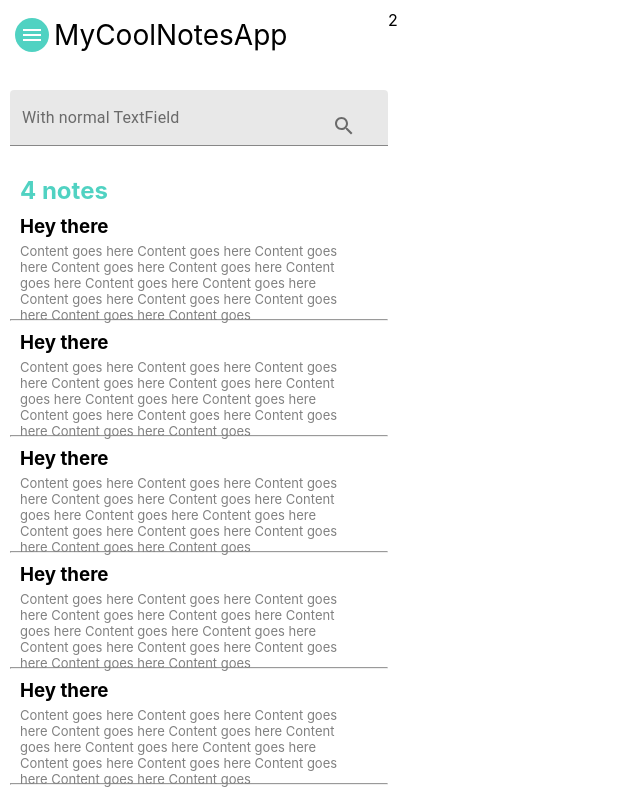
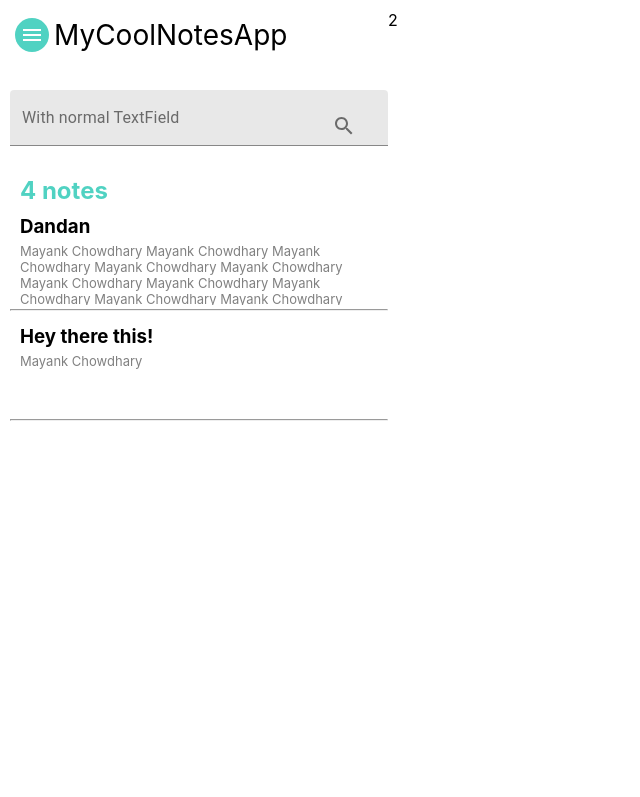
Before and after one commit to Deep-Matrix/qgen-frontend, a React (Create React App) app: page / in a window 1280 px wide. Shown: the top 797 px of the page, without its empty margins (0-640 px from the left). Built offline with nearby package versions, Linux system fonts and the light colour scheme.

Commit message:
Added notes integration dummy part

```diff
--- a/src/App.js
+++ b/src/App.js
@@ -8,6 +8,7 @@ import {
   Link
 } from "react-router-dom";
 import Quiz from "./components/Quiz/Quiz";
+import Auth from "./components/Auth/Auth";
 
 function App() {
   return (
@@ -16,6 +17,9 @@ function App() {
         <Switch>
           <Route path="/quiz">
             <Quiz />
+          </Route>
+          <Route path="/auth">
+            <Auth />
           </Route>
           <Route path="/">
             <Main />
--- a/src/components/Main/Main.css
+++ b/src/components/Main/Main.css
@@ -59,7 +59,7 @@
 .main__list-item{
     width: 95%;
     height: 100px;
-    /* overflow: hidden; */
+    overflow: hidden;
 }
 
 .main__list-item:hover{
--- a/src/components/Main/Main.js
+++ b/src/components/Main/Main.js
@@ -1,10 +1,41 @@
-import React from 'react'
+import React, { useEffect,useState } from 'react'
 import './Main.css'
 import MenuIcon from '@material-ui/icons/Menu';
 import { colors, IconButton, InputAdornment, Paper, TextField } from '@material-ui/core';
 import SearchIcon from "@material-ui/icons/Search";
 
 function Main() {
+
+    const [notes, setNotes] = useState([])
+    const [selectedNote, setSelectedNote] = useState(null)
+
+    useEffect(() => {
+        //
+        function getNotes(){
+            // request here
+            const notes_array = [
+                {
+                    "id": 2,
+                    "note_title": "Dandan",
+                    "content": "Mayank Chowdhary Mayank Chowdhary Mayank Chowdhary Mayank Chowdhary Mayank Chowdhary Mayank Chowdhary Mayank Chowdhary Mayank Chowdhary Mayank Chowdhary Mayank Chowdhary Mayank Chowdhary Mayank Chowdhary Mayank Chowdhary Mayank Chowdhary Mayank Chowdhary Mayank Chowdhary Mayank Chowdhary Mayank Chowdhary Mayank Chowdhary Mayank Chowdhary Mayank Chowdhary",
+                    "doc": "2021-04-03T10:35:57.136603Z",
+                    "user_id": 2
+                },
+                {
+                    "id": 3,
+                    "note_title": "Hey there this!",
+                    "content": "Mayank Chowdhary",
+                    "doc": "2021-04-03T10:35:57.136603Z",
+                    "user_id": 2
+                }
+
+            ]
+
+            setNotes(notes_array)
+        }
+        getNotes()
+    }, [])
+
     return (
         <div className="main">
 
@@ -49,12 +80,20 @@ function Main() {
                 {/* List */}
                 <div className="main__list">
 
-                    {[1,2,3,4,5,6,7].map(data => {
-                        return <div style={{position:"relative"}}>
+                    {notes.map(data => {
+                        return <div
+                                    onClick={() => setSelectedNote(data)}
+                                    style={{
+                                        position:"relative",
+                                        backgroundColor:selectedNote && selectedNote.id == data.id ? "var(--color-primary)" : null
+                                    }}
+                                >
                             <div className="main__list-item main__item__selected" >
                                 <div className="main__item-content">
-                                    <h3>Hey there</h3>
-                                    <p class="main__item-content-sub">Content goes here Content goes here Content goes here Content goes here Content goes here Content goes here Content goes here Content goes here Content goes here Content goes here Content goes here Content goes here Content goes </p>
+                                    <h3>{data.note_title}</h3>
+                                    <p class="main__item-content-sub">
+                                        {data.content}
+                                    </p>
                                 </div>
                             </div>
                             <hr className="line-breaker"></hr>
@@ -68,9 +107,6 @@ function Main() {
 
 
 
-
-
-
             <div className="main__right">2</div>
 
         </div>
--- a/src/components/Quiz/Quiz.js
+++ b/src/components/Quiz/Quiz.js
@@ -28,6 +28,38 @@ function Quiz() {
                 },
                 {
                     "id":"90",
+                    "question":"jwenbj mwe n ewjd njwe  wemnjcwhe jwn ncwe",
+                    "options":["asasxcas","3knej3","sank","sdcsdcs"],
+                    "correct_answer":"3knej3",
+                    "marked_answer":-1,
+                    "type":"mcq"
+                },
+                {
+                    "id":"671",
+                    "question":"njwe  wemnjcwhe jwn ncwe jwenbj mwe n ewjd njwe  wemnjcwhe jwn ncwe",
+                    "options":["asasxcas","3knej3","sank","sdcsdcs"],
+                    "correct_answer":"asasxcas",
+                    "marked_answer":-1,
+                    "type":"mcq"
+                },
+                {
+                    "id":"11",
+                    "question":"jwenbj mwe n ewjd njwe  wemnjcwhe jwn ncwe",
+                    "options":["asasxcas","3knej3","sank","sdcsdcs"],
+                    "correct_answer":"sdcsdcs",
+                    "marked_answer":-1,
+                    "type":"mcq",
+                },
+                {
+                    "id":"291",
+                    "question":"njwe  wemnjcwhe jwn ncwe jwenbj mwe n ewjd njwe  wemnjcwhe jwn ncwe",
+                    "options":["asasxcas","3knej3","sank","sdcsdcs"],
+                    "correct_answer":"sank",
+                    "marked_answer":-1,
+                    "type":"mcq"
+                },
+                {
+                    "id":"901",
                     "question":"jwenbj mwe n ewjd njwe  wemnjcwhe jwn ncwe",
                     "options":["asasxcas","3knej3","sank","sdcsdcs"],
                     "correct_answer":"3knej3",
@@ -78,7 +110,7 @@ function Quiz() {
         <div className="main">
 
             <div className="main__left">
-                <div style={{position:"fixed",margin:"20px 10px"}}>
+                <div style={{margin:"20px 10px"}}>
                     <div className="header-primary">
                         Assignment Navigation
                     </div>
```
